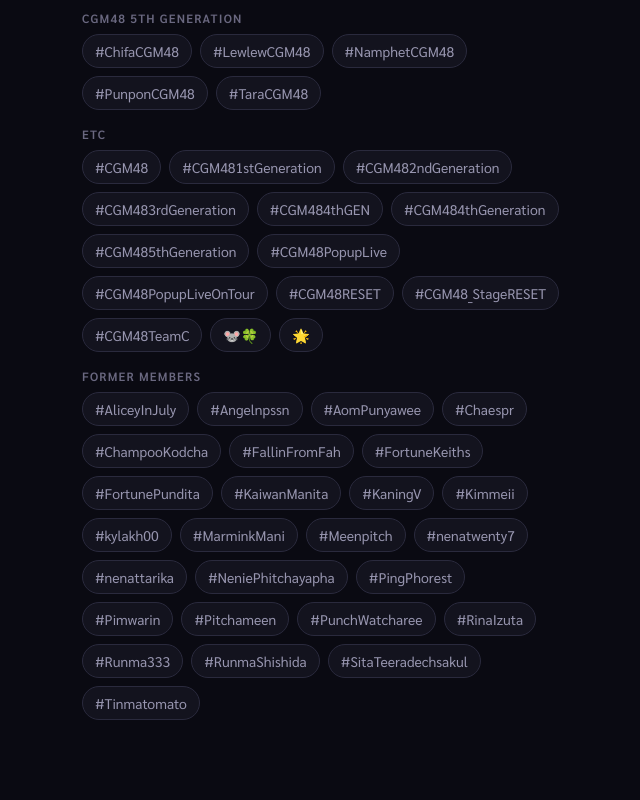
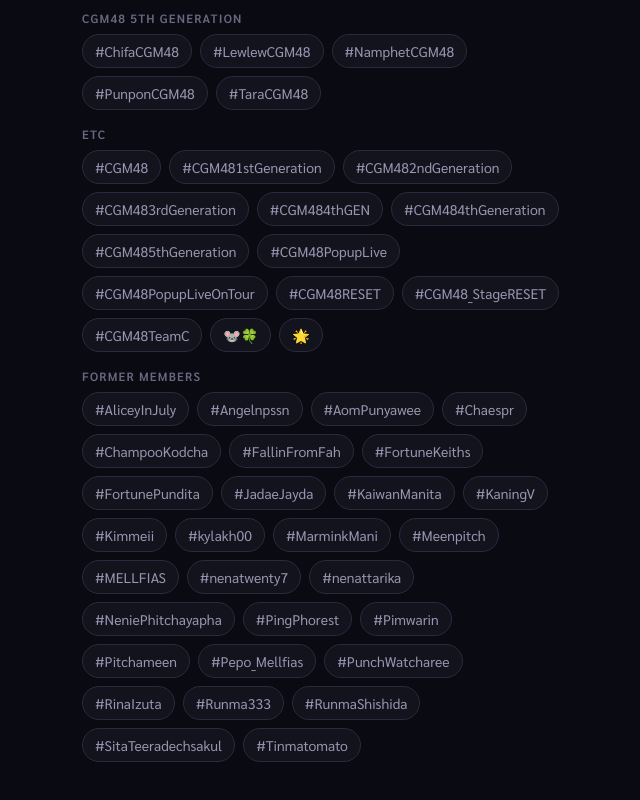
Before and after one commit to pkhamchuai/easy-mickey, a Next.js app: page /hashtags in a window 1280 px wide. Shown: the part 810-1610 px from the top of the page, without its empty margins (318-958 px from the left). Built offline with nearby package versions, Linux system fonts and the light colour scheme.

Commit message:
Update hashtags for former members to include additional tags

```diff
--- a/app/hashtags/page.tsx
+++ b/app/hashtags/page.tsx
@@ -35,9 +35,9 @@ const HASHTAG_GROUPS = [
     label: "Former members",
     tags: [
       "#AliceyInJuly", "#Angelnpssn", "#AomPunyawee", "#Chaespr", "#ChampooKodcha",
-      "#FallinFromFah", "#FortuneKeiths", "#FortunePundita", "#KaiwanManita", "#KaningV",
-      "#Kimmeii", "#kylakh00", "#MarminkMani", "#Meenpitch", "#nenatwenty7", "#nenattarika",
-      "#NeniePhitchayapha", "#PingPhorest", "#Pimwarin", "#Pitchameen", "#PunchWatcharee",
+      "#FallinFromFah", "#FortuneKeiths", "#FortunePundita", "#JadaeJayda", "#KaiwanManita", "#KaningV",
+      "#Kimmeii", "#kylakh00", "#MarminkMani", "#Meenpitch", "#MELLFIAS", "#nenatwenty7", "#nenattarika",
+      "#NeniePhitchayapha", "#PingPhorest", "#Pimwarin", "#Pitchameen", "#Pepo_Mellfias", "#PunchWatcharee",
       "#RinaIzuta", "#Runma333", "#RunmaShishida", "#SitaTeeradechsakul", "#Tinmatomato",
     ],
   },
```
